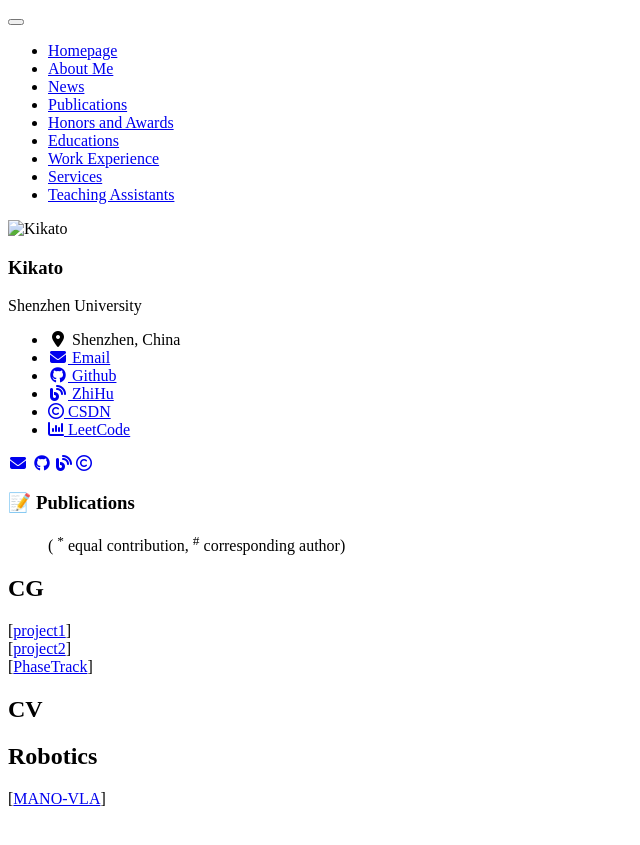
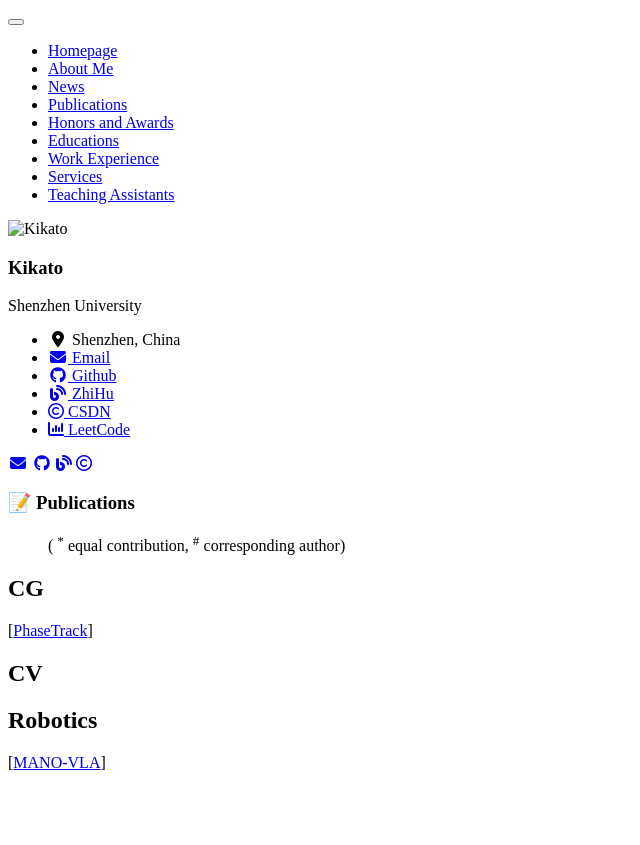
Before and after one commit to kikato2022/kikato2022.github.io, a Jekyll site: the page built from _pages/includes/pub.md, in a window 1280 px wide. Shown: the top 845 px of the page, without its empty margins (0-640 px from the left). Built offline with Jekyll 4.4.1, drawn with Linux system fonts in a browser that asks for light colours; nearby versions of some CDN libraries; our own code applies the rules of GitHub Pages for plain Markdown files.

Commit message:
Drop the placeholder project entries from the publications

```diff
--- a/_pages/includes/pub.md
+++ b/_pages/includes/pub.md
@@ -5,8 +5,6 @@
 
 ## CG
 
-[<a href="https://kikato2022.github.io/projects/hh.html" target="_blank" rel="noopener">project1</a>]<br>
-[<a href="https://kikato2022.github.io/projects/vividex" target="_blank" rel="noopener">project2</a>]<br>
 [<a href="https://kikato2022.github.io/projects/phasetrack/" target="_blank" rel="noopener">PhaseTrack</a>]
 
 ## CV
```
